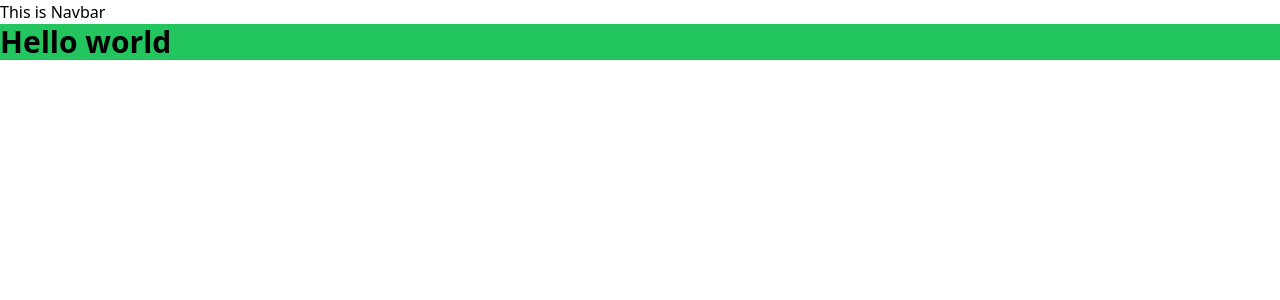
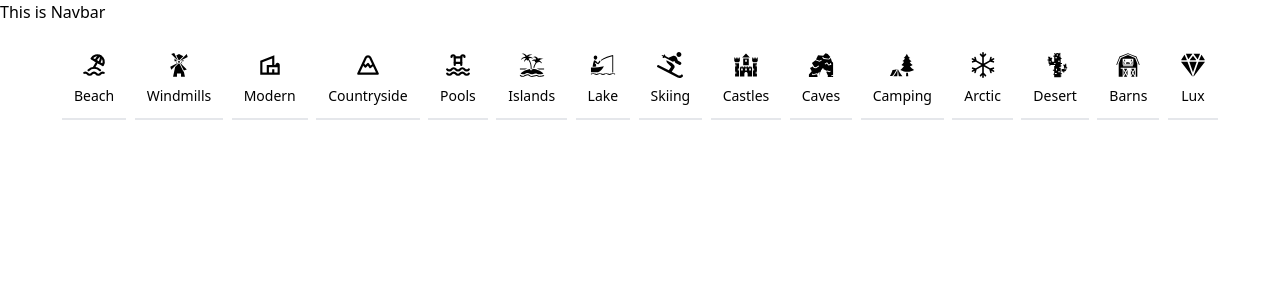
Before and after one commit to Al-Amin49/airbnb-frontend, a Next.js app: page / in a window 1280 px wide. Shown: the top 300 px of the page. Built offline with nearby package versions, Linux system fonts and the light colour scheme.

Commit message:
feat: add categories

```diff
--- a/src/app/page.tsx
+++ b/src/app/page.tsx
@@ -1,10 +1,12 @@
+import Categories from "@/components/Shared/Categories/Categories";
 
 
 export default function Home() {
   return (
-  <div>
-    <h3 className="text-3xl font-bold bg-green-500">Hello world</h3>
+  <div className="pb-20">
 
+  {/* categories */}
+    <Categories/>
   </div>
   );
 }
--- /dev/null
+++ b/src/components/Container/Container.tsx
@@ -0,0 +1,17 @@
+import React, { ReactNode } from 'react';
+import { twMerge } from 'tailwind-merge';
+
+type TContainerProps ={
+  children: ReactNode;
+  className?: string;
+}
+
+const Container = ({ children, className='' }:TContainerProps) => {
+  return (
+    <div className={twMerge('max-w-[1220px] mx-auto px-4 sm:px-6 lg:px-8', className)}>
+      {children}
+    </div>
+  );
+};
+
+export default Container;
--- /dev/null
+++ b/src/components/Shared/Categories/Categories.tsx
@@ -0,0 +1,20 @@
+import Container from "@/components/Container/Container"
+import { categories } from "./CategoriesData"
+import CategoryBox from "./CategoryBox"
+
+
+const Categories = () => {
+  return (
+
+     <Container>
+       <div className='pt-4 flex items-center justify-between overflow-x-auto'>
+        {categories.map(item => (
+          <CategoryBox key={item.label} label={item.label} Icon={item.icon} />
+        ))}
+      </div>
+     </Container>
+
+  )
+}
+
+export default Categories
--- /dev/null
+++ b/src/components/Shared/Categories/CategoriesData.ts
@@ -0,0 +1,93 @@
+import { TbBeach, TbMountain, TbPool } from 'react-icons/tb'
+import {
+  GiBarn,
+  GiBoatFishing,
+  GiCactus,
+  GiCastle,
+  GiCaveEntrance,
+  GiForestCamp,
+  GiIsland,
+  GiWindmill,
+} from 'react-icons/gi'
+import { FaSkiing } from 'react-icons/fa'
+import { BsSnow } from 'react-icons/bs'
+import { IoDiamond } from 'react-icons/io5'
+import { MdOutlineVilla } from 'react-icons/md'
+
+export const categories = [
+  {
+    label: 'Beach',
+    icon: TbBeach,
+    description: 'This property is close to the beach!',
+  },
+  {
+    label: 'Windmills',
+    icon: GiWindmill,
+    description: 'This property is has windmills!',
+  },
+  {
+    label: 'Modern',
+    icon: MdOutlineVilla,
+    description: 'This property is modern!',
+  },
+  {
+    label: 'Countryside',
+    icon: TbMountain,
+    description: 'This property is in the countryside!',
+  },
+  {
+    label: 'Pools',
+    icon: TbPool,
+    description: 'This is property has a beautiful pool!',
+  },
+  {
+    label: 'Islands',
+    icon: GiIsland,
+    description: 'This property is on an island!',
+  },
+  {
+    label: 'Lake',
+    icon: GiBoatFishing,
+    description: 'This property is near a lake!',
+  },
+  {
+    label: 'Skiing',
+    icon: FaSkiing,
+    description: 'This property has skiing activities!',
+  },
+  {
+    label: 'Castles',
+    icon: GiCastle,
+    description: 'This property is an ancient castle!',
+  },
+  {
+    label: 'Caves',
+    icon: GiCaveEntrance,
+    description: 'This property is in a spooky cave!',
+  },
+  {
+    label: 'Camping',
+    icon: GiForestCamp,
+    description: 'This property offers camping activities!',
+  },
+  {
+    label: 'Arctic',
+    icon: BsSnow,
+    description: 'This property is in arctic environment!',
+  },
+  {
+    label: 'Desert',
+    icon: GiCactus,
+    description: 'This property is in the desert!',
+  },
+  {
+    label: 'Barns',
+    icon: GiBarn,
+    description: 'This property is in a barn!',
+  },
+  {
+    label: 'Lux',
+    icon: IoDiamond,
+    description: 'This property is brand new and luxurious!',
+  },
+]
--- /dev/null
+++ b/src/components/Shared/Categories/CategoryBox.tsx
@@ -0,0 +1,30 @@
+import { IconType } from "react-icons"
+
+
+type TCategoryBoxProps={
+    label:string,
+    Icon:IconType
+}
+const CategoryBox = ({ label, Icon }:TCategoryBoxProps) => {
+  return (
+    <div
+      className={`flex
+  flex-col
+  items-center
+  justify-center
+  gap-2
+  p-3
+  border-b-2
+  hover:text-neutral-800
+  transition
+  cursor-pointer`}
+    >
+      <Icon size={26} />
+      <div className='text-sm font-medium'>{label}</div>
+    </div>
+  )
+}
+
+
+
+export default CategoryBox
```
Also changed, not shown: package.json (+6 -4 lines), 1 other file (tests, documents, lock files or other folders).
